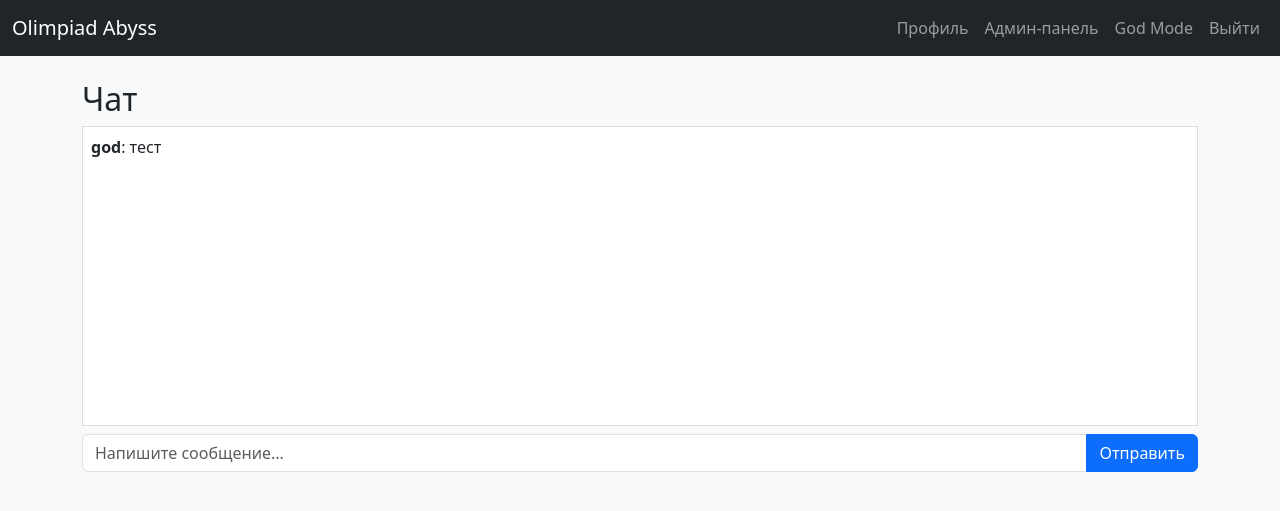
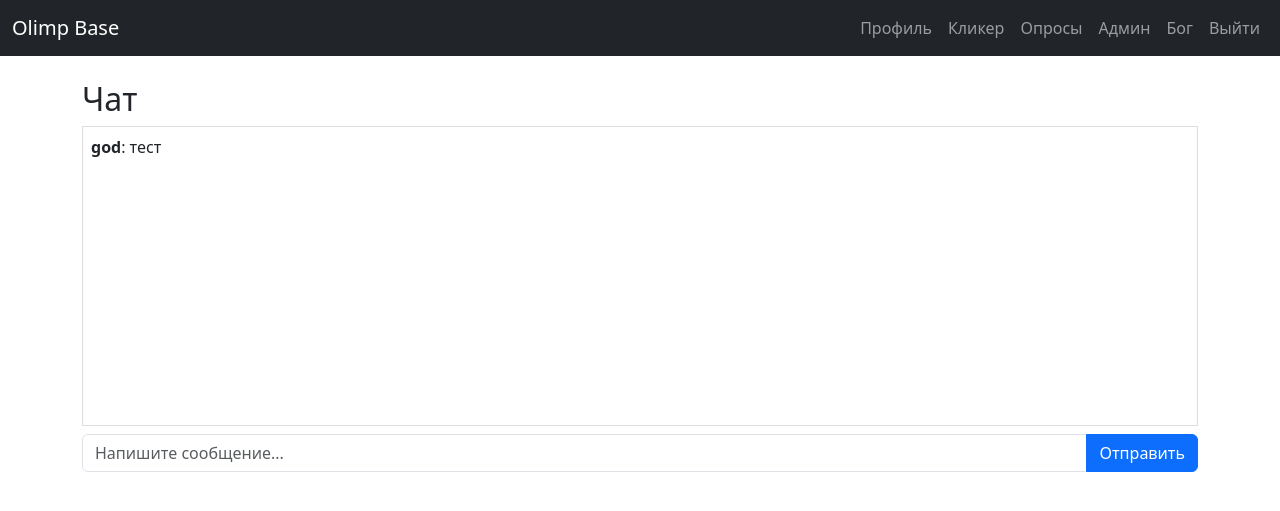
Before and after one commit to minf07l/olympiad_abyss, a Flask app: page /chat in a window 1280 px wide. Shown: the top 511 px of the page. Run offline with Flask 3, Linux system fonts and the light colour scheme; a user stored in the database is signed in; data comes from the database, SQL or seed files in the repository; some libraries are stand-ins or nearby versions.

Commit message:
Исправляем Navbar часть 2

```diff
--- a/templates/base.html
+++ b/templates/base.html
@@ -3,51 +3,50 @@
 <head>
     <meta charset="UTF-8">
     <meta name="viewport" content="width=device-width, initial-scale=1.0">
-    <title>{% block title %}Olimpiad Abyss{% endblock %}</title>
-    <link href="https://cdn.jsdelivr.net/npm/bootstrap@5.3.0/dist/css/bootstrap.min.css" rel="stylesheet">
-    <style>
-        body {
-            background-color: #f8f9fa;
-        }
-    </style>
+    <title>{% block title %}Olimp Base{% endblock %}</title>
+    <link rel="stylesheet" href="{{ url_for('static', filename='styles.css') }}">
+    <link rel="stylesheet" href="https://cdn.jsdelivr.net/npm/bootstrap@5.3.0/dist/css/bootstrap.min.css">
 </head>
 <body>
-
-{% set user = current_user if (current_user.is_authenticated) else None %}
+    {% set is_auth = current_user.is_authenticated if current_user is defined else False %}
+    {% set is_admin = (is_auth and current_user.is_admin) %}
+    {% set is_god = (is_auth and current_user.is_god) %}
 
     <nav class="navbar navbar-expand-lg navbar-dark bg-dark">
         <div class="container-fluid">
-        <a class="navbar-brand" href="{{ url_for('index') }}">Olimpiad Abyss</a>
+            <a class="navbar-brand" href="{{ url_for('index') }}">Olimp Base</a>
             <button class="navbar-toggler" type="button" data-bs-toggle="collapse" data-bs-target="#navbarNav"
                 aria-controls="navbarNav" aria-expanded="false" aria-label="Переключить навигацию">
                 <span class="navbar-toggler-icon"></span>
             </button>
-
             <div class="collapse navbar-collapse" id="navbarNav">
                 <ul class="navbar-nav ms-auto">
-                {% if user %}
+                    {% if is_auth %}
                         <li class="nav-item">
                             <a class="nav-link" href="{{ url_for('profile') }}">Профиль</a>
                         </li>
-
-                    {% if user.is_admin %}
                         <li class="nav-item">
-                            <a class="nav-link" href="{{ url_for('admin_dashboard') }}">Админ-панель</a>
+                            <a class="nav-link" href="{{ url_for('clicker') }}">Кликер</a>
+                        </li>
+                        <li class="nav-item">
+                            <a class="nav-link" href="{{ url_for('polls') }}">Опросы</a>
+                        </li>
+                        {% if is_admin %}
+                            <li class="nav-item">
+                                <a class="nav-link" href="{{ url_for('admin_panel') }}">Админ</a>
                             </li>
                         {% endif %}
-
-                    {% if user.is_god %}
+                        {% if is_god %}
                             <li class="nav-item">
-                            <a class="nav-link" href="{{ url_for('god_dashboard') }}">God Mode</a>
+                                <a class="nav-link" href="{{ url_for('god_panel') }}">Бог</a>
                             </li>
                         {% endif %}
-
                         <li class="nav-item">
                             <a class="nav-link" href="{{ url_for('logout') }}">Выйти</a>
                         </li>
                     {% else %}
                         <li class="nav-item">
-                        <a class="nav-link" href="{{ url_for('login') }}">Войти</a>
+                            <a class="nav-link" href="{{ url_for('login') }}">Вход</a>
                         </li>
                         <li class="nav-item">
                             <a class="nav-link" href="{{ url_for('register') }}">Регистрация</a>
@@ -69,7 +68,6 @@
                 {% endfor %}
             {% endif %}
         {% endwith %}
-
         {% block content %}{% endblock %}
     </div>
 
```
Lines whose indentation alone changed are shown as unchanged.
